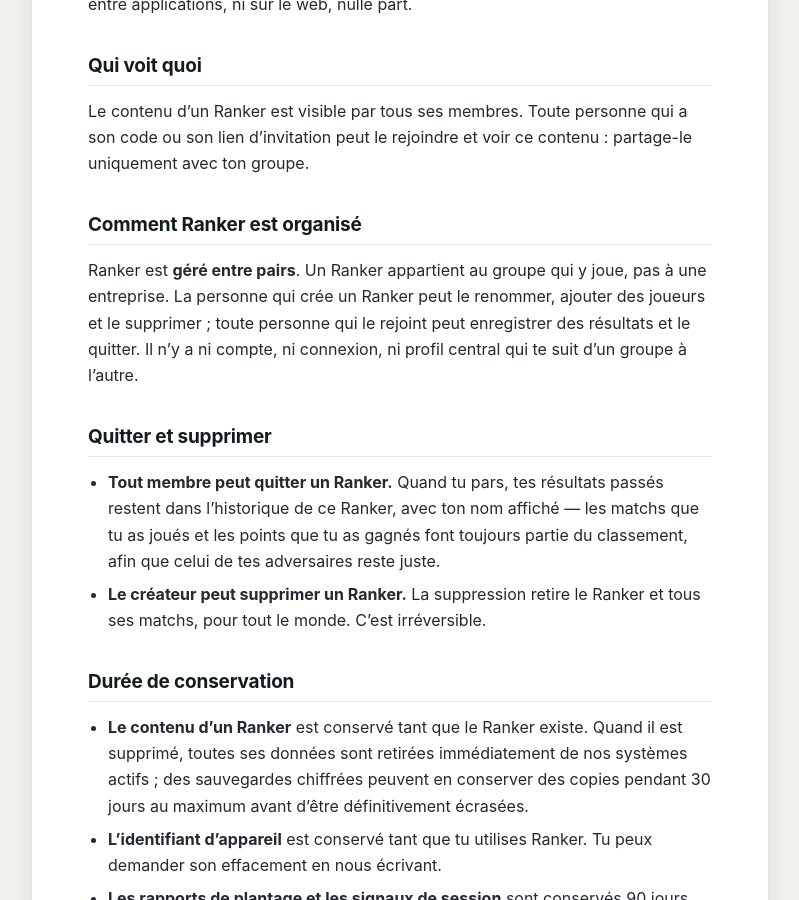
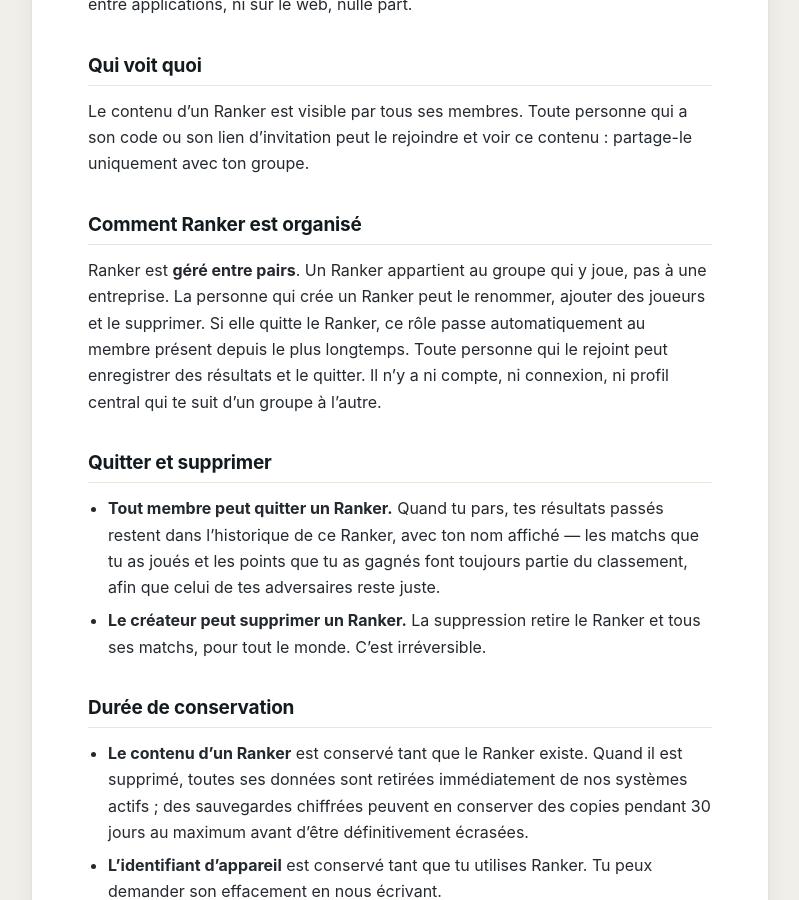
Before and after one commit to ThomasFromont/thomasfromont.github.io, a Jekyll site: the page built from ranker/privacy.md, in a window 1280 px wide and 900 px high, scrolled down 1339 px. Shown: the whole window, without its empty margins (240-1039 px from the left). Built offline with Jekyll 4.4.1, drawn with Linux system fonts in a browser that asks for light colours.

Commit message:
Ranker privacy notice: the organizer role passes on when they leave
Mirrors the in-app notice (Ranker commit 7139d94).

Claude-Session: https://claude.ai/code/session_01PmKu2nqp6NCkGCBso58MmP

```diff
--- a/ranker/privacy.md
+++ b/ranker/privacy.md
@@ -35,7 +35,7 @@ Le contenu d'un Ranker est visible par tous ses membres. Toute personne qui a so
 
 ## Comment Ranker est organisé
 
-Ranker est **géré entre pairs**. Un Ranker appartient au groupe qui y joue, pas à une entreprise. La personne qui crée un Ranker peut le renommer, ajouter des joueurs et le supprimer ; toute personne qui le rejoint peut enregistrer des résultats et le quitter. Il n'y a ni compte, ni connexion, ni profil central qui te suit d'un groupe à l'autre.
+Ranker est **géré entre pairs**. Un Ranker appartient au groupe qui y joue, pas à une entreprise. La personne qui crée un Ranker peut le renommer, ajouter des joueurs et le supprimer. Si elle quitte le Ranker, ce rôle passe automatiquement au membre présent depuis le plus longtemps. Toute personne qui le rejoint peut enregistrer des résultats et le quitter. Il n'y a ni compte, ni connexion, ni profil central qui te suit d'un groupe à l'autre.
 
 ## Quitter et supprimer
 
```
Also changed, not shown: ranker/privacy-en.md (+1 -1 lines).
